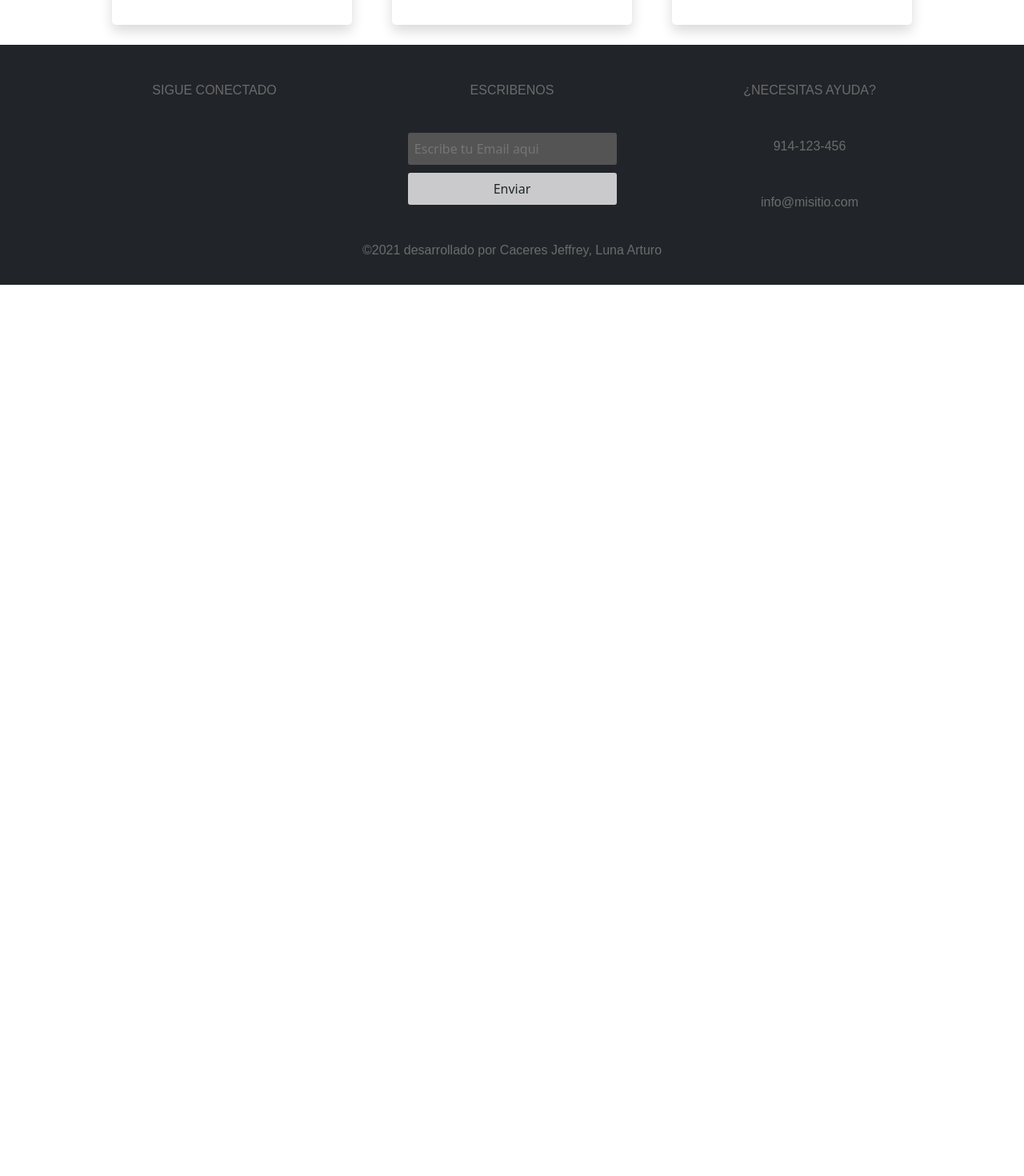
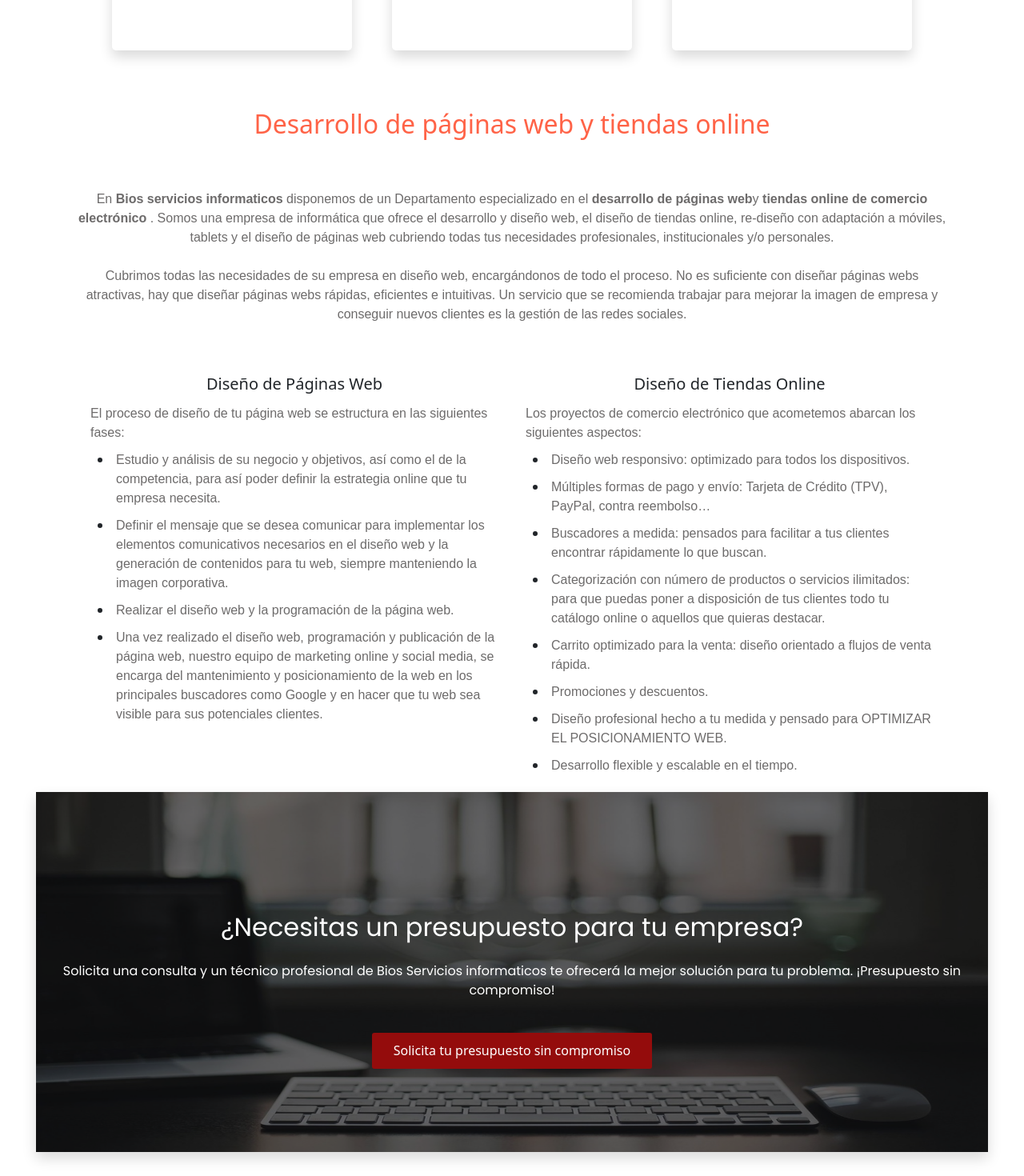
Before and after one commit to Jwefro/Bios-website, a React (Create React App) app: page /servicios in a window 1280 px wide. Shown: the part 1200-2670 px from the top of the page at 80% size. Before the commit the page ends 1556 px from the top, so only its background shows below. Built offline with nearby package versions, Linux system fonts and the light colour scheme.

Commit message:
Cambios en servicios

```diff
--- a/src/components/contactos/contactos.jsx
+++ b/src/components/contactos/contactos.jsx
@@ -2,7 +2,7 @@ import './contactos.css'
 import React from 'react'
 import Footer from '../footer/footer';
 import { FontAwesomeIcon } from '@fortawesome/react-fontawesome';
-import {faAddressBook, faAt, faEnvelope, faPhone} from '@fortawesome/free-solid-svg-icons';
+import {faAddressBook, faAt, faEnvelope, faPhone, faUser} from '@fortawesome/free-solid-svg-icons';
 function Contactos() {
     return (
         <div>
@@ -76,12 +76,12 @@ function Contactos() {
                     <div className="row">
                         <div className="row">
                         <div className="col-6">
-                            <label htmlFor="">Nombre</label>
-                            <input type="text" placeholder=" Nombre completo" />
+                            <label htmlFor=""><FontAwesomeIcon icon={faUser}/></label>
+                            <input type="text" placeholder={' Nombre completo'} />
 
                         </div>
                         <div className="col-6">
-                            <label htmlFor="" >Telefono</label>
+                            <label htmlFor="" ><FontAwesomeIcon icon={faPhone}/></label>
                             <input type="text" placeholder=" 914-123-456" />
                         </div>
                       </div>
--- a/src/components/servicios/servicios.css
+++ b/src/components/servicios/servicios.css
@@ -1,6 +1,6 @@
 @import url('https://fonts.googleapis.com/css2?family=Poppins:wght@200;300;400&display=swap');
 @import url('https://fonts.googleapis.com/css2?family=Abril+Fatface&display=swap');
-
+@import url('https://fonts.googleapis.com/css2?family=Poppins:ital,wght@1,400;1,600&display=swap');
 *{
     margin: 0;
     padding: 0;
@@ -113,8 +113,73 @@ height: 5100%;
 }
 
 
+/* Desarrolllo web */
+
+.contenidoWeb{
+
+    justify-content: center;
+    display: flex;
+    justify-content: space-around;
+    width: 85%;
+    margin: auto;
+}
+.contenidoWebH2{
+    color: tomato;
+}
+.contenidoWeb .row p{
+margin: 0;
+padding: 5px;
+text-align: left;
+}
 
 
+
+
+
+
+
+
+
+/* Presupuesto */
+
+.necesitasPresupuesto{
+    background: url(../../assets/imagenes/necesitasPreusupuesto.jpg);
+    height: 450px;
+    width: 93%;
+    display: flex;
+    margin: auto;
+    justify-content:center;
+    align-items: center;
+    background-repeat: no-repeat;
+    background-position: center;
+    background-size: 100% 100%;
+}
+.contenidoPresupuesto{
+    height: 100%;
+    width: 100%;
+    margin: 0;
+    background: rgba(0, 0, 0, 0.527);
+    text-align: center;
+    color: white;
+}
+.centrarPresupuesto{
+    align-items: center;
+    margin-top: 150px;
+}
+.centrarPresupuesto p{
+  color: white;
+  font-family: 'Poppins', sans-serif;
+}
+.centrarPresupuesto h2{
+    font-family: 'Poppins', sans-serif;
+}
+.buttonPresupuesto{
+    height: 45px;
+    width: 350px;
+    background: rgb(148, 12, 12);
+    color: white;
+
+}
 
 
 
--- a/src/components/servicios/servicios.jsx
+++ b/src/components/servicios/servicios.jsx
@@ -29,10 +29,73 @@ import Footer from '../footer/footer';
                     <p> Nuestro trato, rapidez, experiencia y el desarrollo de soluciones personalizadas. Nuestros clientes siempre son prioridad </p>
                  </div>
 
-                    <h1 className="servi_ofre animate__animated animate__fadeInLeft">Servicios que te Ofrecemos</h1>
+                    <h1 className="contenidoWebH2 servi_ofre animate__animated animate__fadeInLeft">Servicio Tecnico </h1>
+                        <h5>Puedes ver la lista de servicio tecnico que te ofrecemos por cada equipo clickeando en su nombre respectivo</h5>
+
 
                 <Example />
 
+<br />
+<br />
+
+              <h2 className="contenidoWebH2">Desarrollo de páginas web y tiendas online </h2>
+
+        <div className="container mb-5 mt-5">
+            <p>            En <b>Bios servicios informaticos</b> disponemos de un Departamento especializado en el <b>desarrollo de páginas web</b>y <b>tiendas online de comercio electrónico</b> . Somos una empresa de informática que ofrece el desarrollo y diseño web, el diseño de tiendas online, re-diseño con adaptación a móviles, tablets y el diseño de páginas web cubriendo todas tus necesidades profesionales, institucionales y/o personales.
+<br />
+<br />
+Cubrimos todas las necesidades de su empresa en diseño web, encargándonos de todo el proceso. No es suficiente con diseñar páginas webs atractivas, hay que diseñar páginas webs rápidas, eficientes e intuitivas. Un servicio que se recomienda trabajar para mejorar la imagen de empresa y conseguir nuevos clientes es la gestión de las redes sociales.
+</p>
+        </div>
+
+
+              <div className="contenidoWeb">
+
+
+                  <div className="row">
+                  <div className="col-6">
+                      <h5>Diseño de Páginas Web</h5>
+                      <p>El proceso de diseño de tu página web se estructura en las siguientes fases:</p>
+                      <ul>
+
+                          <li><p>Estudio y análisis de su negocio y objetivos, así como el de la competencia, para así poder definir la estrategia online que tu empresa necesita.</p></li>
+                          <li><p>Definir el mensaje que se desea comunicar para implementar los elementos comunicativos necesarios en el diseño web y la generación de contenidos para tu web, siempre manteniendo la imagen corporativa.</p></li>
+                          <li><p>Realizar el diseño web y la programación de la página web.</p></li>
+                          <li><p>Una vez realizado el diseño web, programación y publicación de la página web, nuestro equipo de marketing online y social media, se encarga del mantenimiento y posicionamiento de la web en los principales buscadores como Google y en hacer que tu web sea visible para sus potenciales clientes.</p></li>
+                      </ul>
+                  </div>
+                  <div className="col-6">
+                      <h5>Diseño de Tiendas Online</h5>
+                      <p>Los proyectos de comercio electrónico que acometemos abarcan los siguientes aspectos:</p>
+                      <ul>
+
+                          <li><p>Diseño web responsivo: optimizado para todos los dispositivos.</p></li>
+                          <li><p>Múltiples formas de pago y envío: Tarjeta de Crédito (TPV), PayPal, contra reembolso…</p></li>
+                          <li><p>Buscadores a medida: pensados para facilitar a tus clientes encontrar rápidamente lo que buscan.</p></li>
+                          <li><p>Categorización con número de productos o servicios ilimitados: para que puedas poner a disposición de tus clientes todo tu catálogo online o aquellos que quieras destacar.</p></li>
+                          <li><p>Carrito optimizado para la venta: diseño orientado a flujos de venta rápida.</p></li>
+                          <li><p>Promociones y descuentos.</p></li>
+                          <li><p>Diseño profesional hecho a tu medida y pensado para OPTIMIZAR EL POSICIONAMIENTO WEB.</p></li>
+                          <li><p>Desarrollo flexible y escalable en el tiempo.</p></li>
+                      </ul>
+                  </div>
+              </div>
+              </div>
+
+
+            <div className="necesitasPresupuesto shadow">
+                <div className="contenidoPresupuesto">
+                    <div className="centrarPresupuesto"><h2>¿Necesitas un presupuesto para tu empresa?</h2>
+                    <p>Solicita una consulta y un técnico profesional de Bios Servicios informaticos te ofrecerá la mejor solución para tu problema. ¡Presupuesto sin compromiso!</p>
+
+                    <button type="button" className="btn buttonPresupuesto">Solicita tu presupuesto sin compromiso</button></div>
+
+                </div>
+            </div>
+
+
+<br />
+<br />
                <Footer />
 
 
```
Also changed, not shown: src/assets/imagenes/necesitasPreusupuesto.jpg (added).
